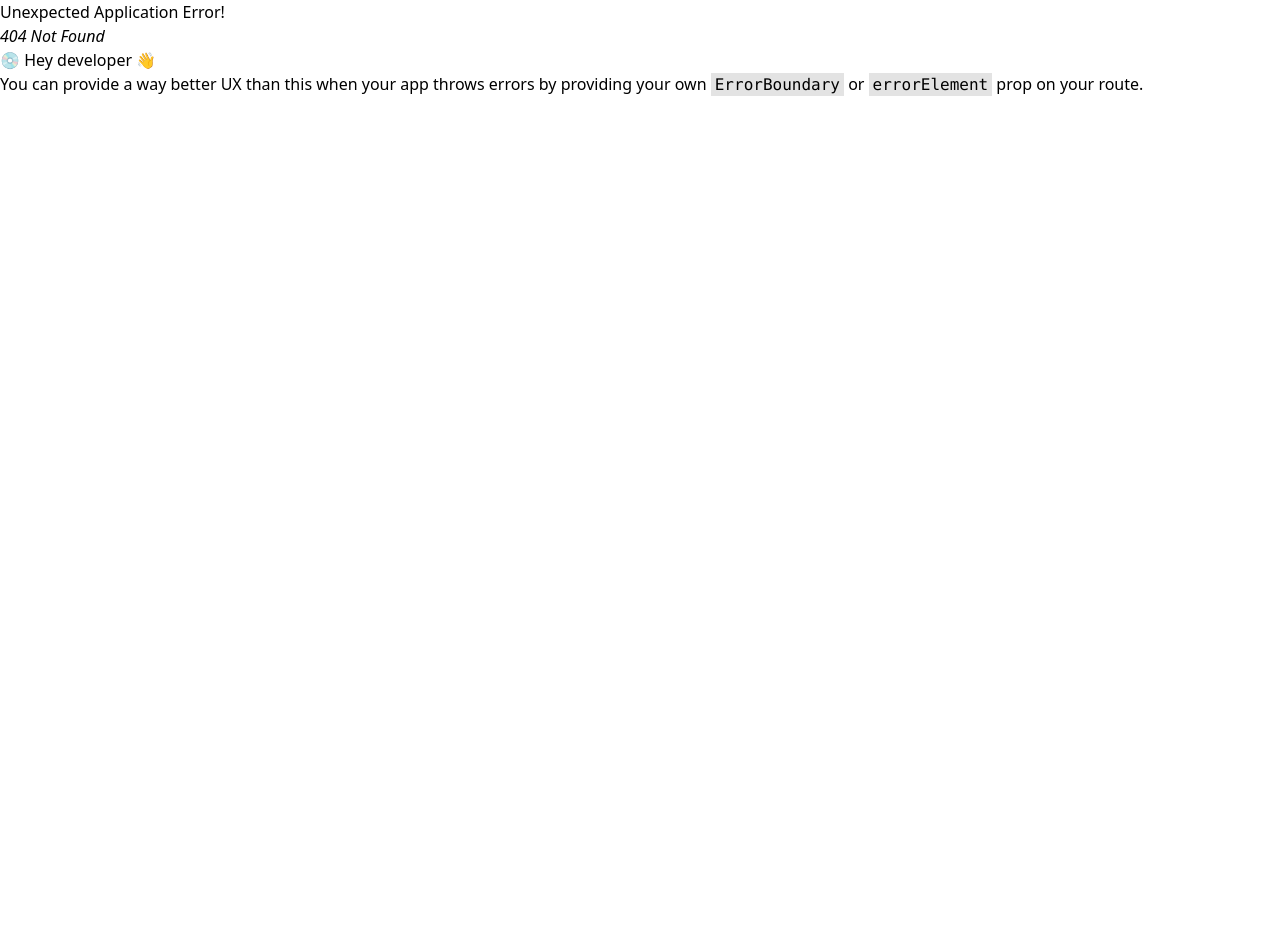
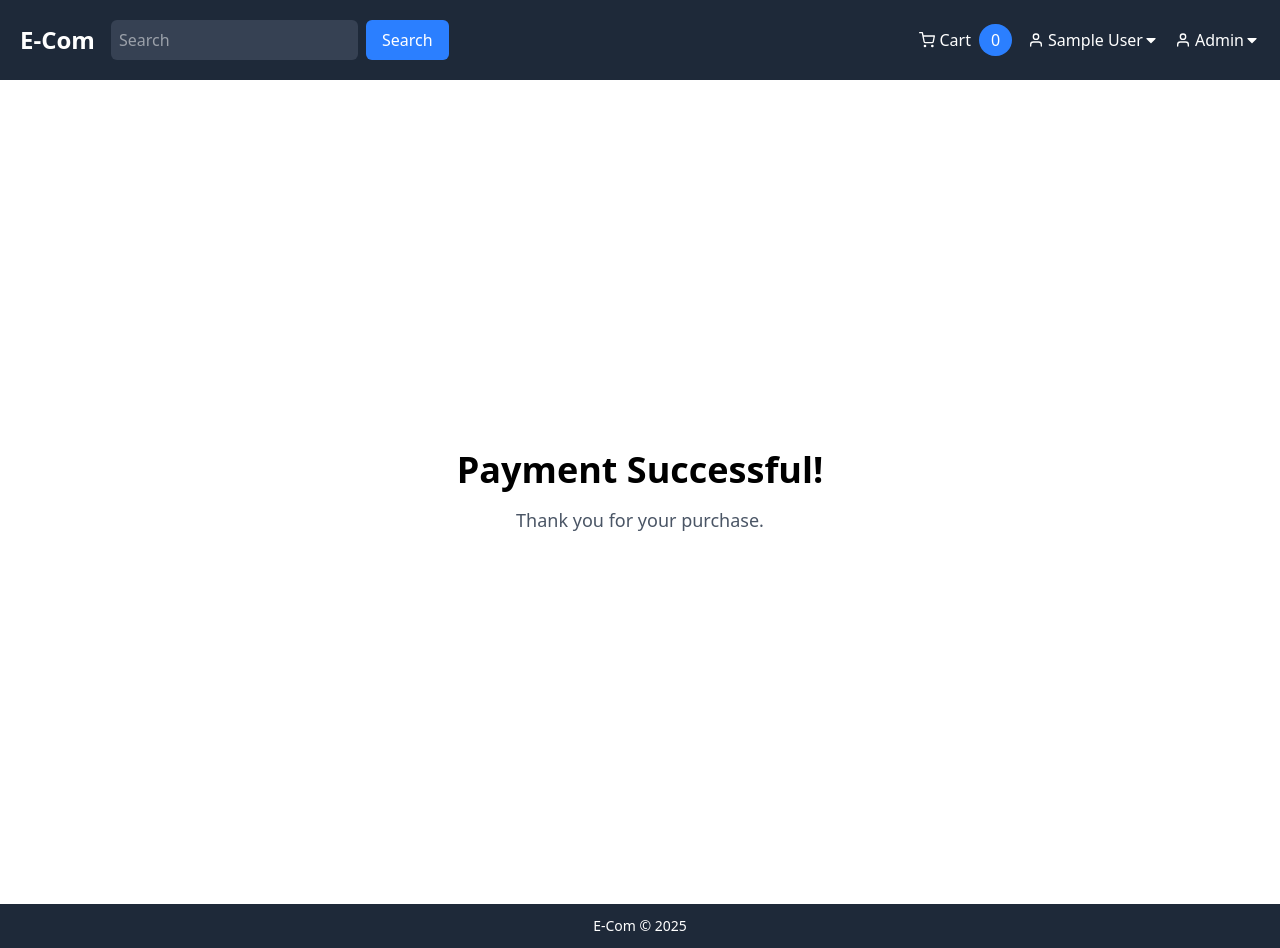
Before and after one commit to PraveenUppar/MERN-E-Com, a React app in the folder frontend/: page /success-screen in a window 1280 px wide. Before the commit this address had no page. Before the commit the page ends 800 px from the top, so only its background shows below. Built offline with nearby package versions, Linux system fonts and the light colour scheme; sample sign-in values are in the browser's storage; the HTML template or start-up script is replaced by a standard one.

Commit message:
success page

```diff
--- /dev/null
+++ b/frontend/src/components/AdminRoute.jsx
@@ -0,0 +1,8 @@
+import React from "react";
+import { useSelector } from "react-redux";
+import { Navigate, Outlet } from "react-router-dom";
+
+export default function AdminRoute() {
+  const { userInfo } = useSelector((state) => state.user);
+  return userInfo?.isAdmin ? <Outlet /> : <Navigate to="/" replace />;
+}
--- a/frontend/src/main.jsx
+++ b/frontend/src/main.jsx
@@ -22,6 +22,7 @@ import PrivateRoute from "./components/PrivateRoute.jsx";
 import PlaceOrderPage from "./pages/PlaceOrderPage.jsx";
 import OrderPage from "./pages/OrderPage.jsx";
 import ProfilePage from "./pages/ProfilePage.jsx";
+import SuccessPage from "./pages/SuccessPage.jsx";
 import store from "./store.js";
 
 const router = createBrowserRouter(
@@ -39,7 +40,7 @@ const router = createBrowserRouter(
         <Route path="/place-order" element={<PlaceOrderPage />} />
         <Route path="/order/:id" element={<OrderPage />} />
         <Route path="/profile" element={<ProfilePage />} />
-        {/* <Route path="/success-screen" element={<SuccessScreen />} /> */}
+        <Route path="/success-screen" element={<SuccessPage />} />
       </Route>
     </Route>
   )
--- /dev/null
+++ b/frontend/src/pages/SuccessPage.jsx
@@ -0,0 +1,10 @@
+const SuccessScreen = () => {
+  return (
+    <div className="flex flex-col items-center justify-center h-screen">
+      <h1 className="text-4xl font-bold mb-4">Payment Successful!</h1>
+      <p className="text-lg text-gray-600">Thank you for your purchase.</p>
+    </div>
+  );
+};
+
+export default SuccessScreen;
```
